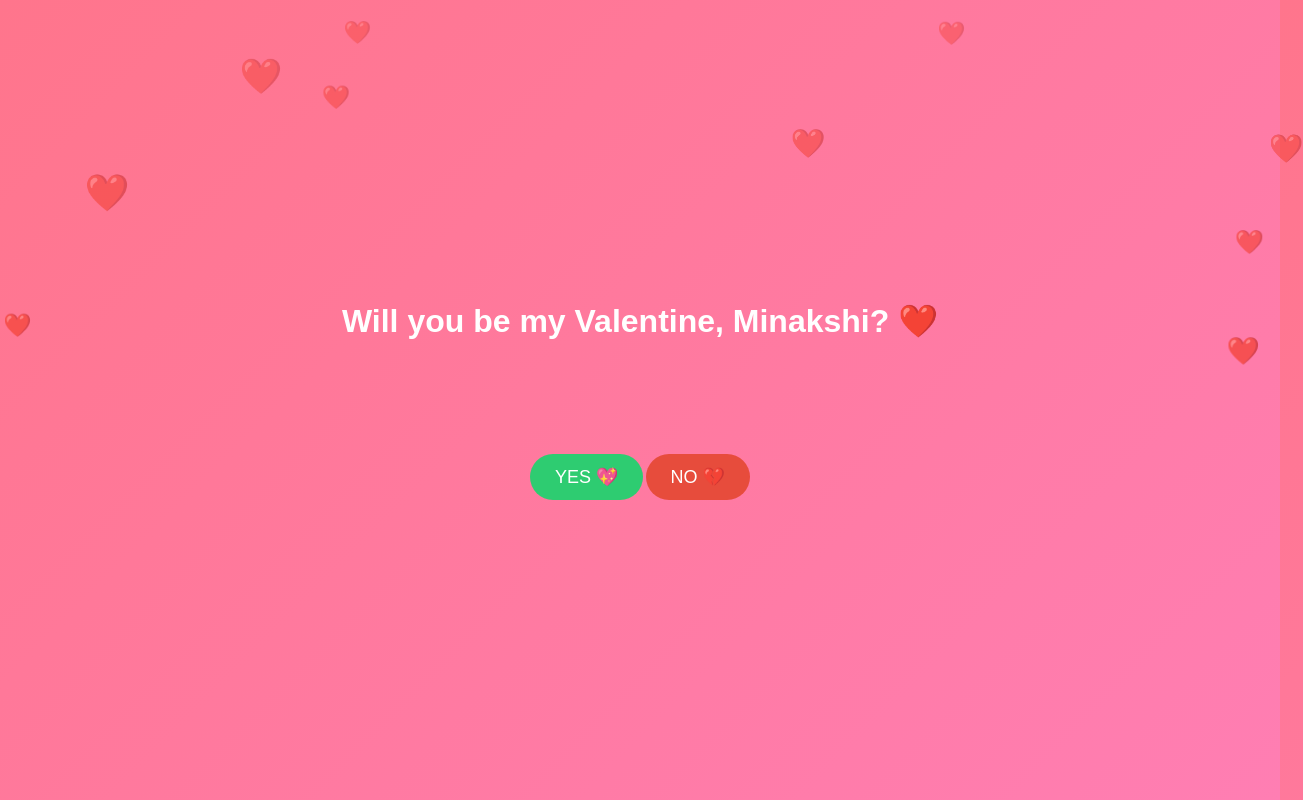
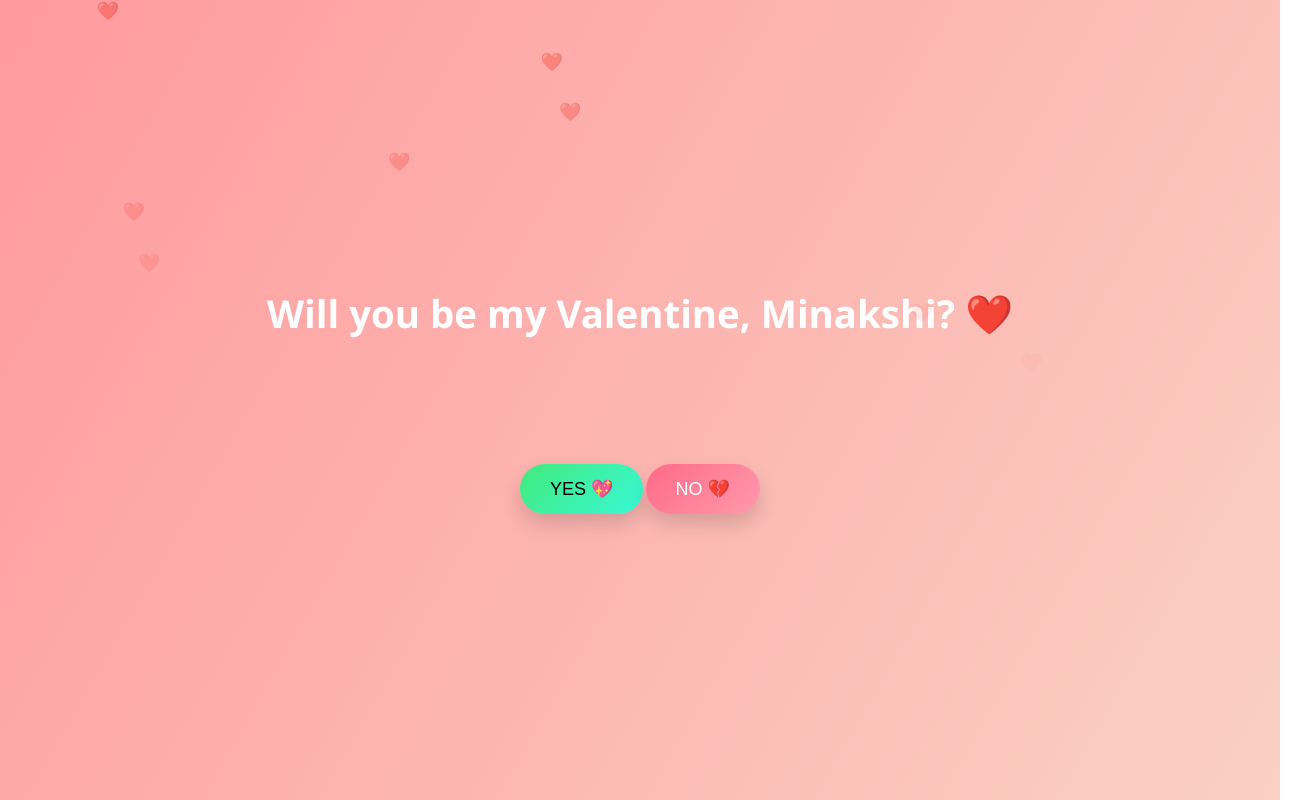
Before and after one commit to yshivamyadav112004-gif/valentine., a plain HTML site: page index.html in a window 1280 px wide. Shown: the whole page, 1303 px wide, since content can reach past the window. Drawn offline with Linux system fonts and the light colour scheme.

Commit message:
Add files via upload

```diff
--- a/index.html
+++ b/index.html
@@ -3,6 +3,7 @@
 <head>
   <meta charset="UTF-8">
   <title>💘 Valentine 💘</title>
+
   <style>
     body {
       height: 100vh;
@@ -11,70 +12,79 @@
       flex-direction: column;
       justify-content: center;
       align-items: center;
-      background: linear-gradient(135deg, #ff758c, #ff7eb3);
-      font-family: Arial, sans-serif;
+      background: linear-gradient(120deg, #ff9a9e, #fad0c4);
+      font-family: 'Segoe UI', sans-serif;
       overflow: hidden;
+      opacity: 0;
+      animation: fadeIn 2s ease forwards;
+    }
+
+    @keyframes fadeIn {
+      to { opacity: 1; }
     }
 
     h1 {
       color: white;
-      margin-bottom: 30px;
       text-align: center;
-      z-index: 2;
+      font-size: 2.4rem;
+      margin-bottom: 40px;
+      animation: slideUp 1.5s ease forwards;
+    }
+
+    @keyframes slideUp {
+      from { transform: translateY(30px); opacity: 0; }
+      to { transform: translateY(0); opacity: 1; }
     }
 
     .buttons {
       position: relative;
-      width: 300px;
-      height: 150px;
-      z-index: 2;
+      width: 320px;
+      height: 160px;
     }
 
     button {
-      padding: 12px 25px;
+      padding: 14px 30px;
       font-size: 18px;
       border: none;
-      border-radius: 25px;
+      border-radius: 30px;
       cursor: pointer;
+      box-shadow: 0 10px 20px rgba(0,0,0,0.15);
+      transition: transform 0.2s ease;
+    }
+
+    button:hover {
+      transform: scale(1.05);
     }
 
     #yes {
-      background-color: #2ecc71;
-      color: white;
+      background: linear-gradient(135deg, #43e97b, #38f9d7);
       position: absolute;
       left: 40px;
-      bottom: 20px;
+      bottom: 25px;
     }
 
     #no {
-      background-color: #e74c3c;
+      background: linear-gradient(135deg, #ff6a88, #ff99ac);
       color: white;
       position: absolute;
       right: 40px;
-      bottom: 20px;
+      bottom: 25px;
     }
 
-    /* ❤️ Heart animation */
     .heart {
       position: absolute;
-      color: rgba(255, 255, 255, 0.8);
-      font-size: 20px;
-      animation: floatUp 6s linear infinite;
+      font-size: 18px;
+      animation: floatUp 7s linear infinite;
+      pointer-events: none;
     }
 
     @keyframes floatUp {
-      0% {
-        transform: translateY(0) scale(1);
-        opacity: 1;
-      }
-      100% {
-        transform: translateY(-100vh) scale(1.5);
-        opacity: 0;
-      }
+      from { transform: translateY(0); opacity: 0; }
+      to { transform: translateY(-110vh); opacity: 1; }
     }
   </style>
 </head>
-<body onclick="playMusic()">
+<body>
 
   <h1>Will you be my Valentine, Minakshi? ❤️</h1>
 
@@ -83,48 +93,33 @@
     <button id="no" onmouseover="moveNo()">NO 💔</button>
   </div>
 
-  <!-- 🎶 Background Music -->
-  <audio id="bgMusic" loop>
-    <source src="https://www.soundhelix.com/examples/mp3/SoundHelix-Song-1.mp3" type="audio/mpeg">
-  </audio>
-
   <script>
     function moveNo() {
       const noBtn = document.getElementById("no");
-      const x = Math.random() * 200;
-      const y = Math.random() * 100;
-      noBtn.style.left = x + "px";
-      noBtn.style.top = y + "px";
+      noBtn.style.left = Math.random() * 220 + "px";
+      noBtn.style.top = Math.random() * 120 + "px";
     }
 
     function yesClicked() {
       document.body.innerHTML = `
-        <h1 style="color:white;">Yayyy! 💕<br>You made my Valentine special 😍</h1>
+        <h1 style="font-size:2.2rem; line-height:1.5;">
+          Yayyy! 💕<br><br>
+          Please msg me on WhatsApp<br>
+          if you accept 💖
+        </h1>
       `;
-      playMusic();
     }
 
-    function playMusic() {
-      const music = document.getElementById("bgMusic");
-      music.play();
-    }
-
-    // Floating hearts
     function createHeart() {
       const heart = document.createElement("div");
       heart.className = "heart";
       heart.innerHTML = "❤️";
       heart.style.left = Math.random() * 100 + "vw";
-      heart.style.fontSize = (Math.random() * 20 + 15) + "px";
-      heart.style.animationDuration = (Math.random() * 3 + 4) + "s";
       document.body.appendChild(heart);
-
-      setTimeout(() => {
-        heart.remove();
-      }, 6000);
+      setTimeout(() => heart.remove(), 7000);
     }
 
-    setInterval(createHeart, 300);
+    setInterval(createHeart, 400);
   </script>
 
 </body>
```
